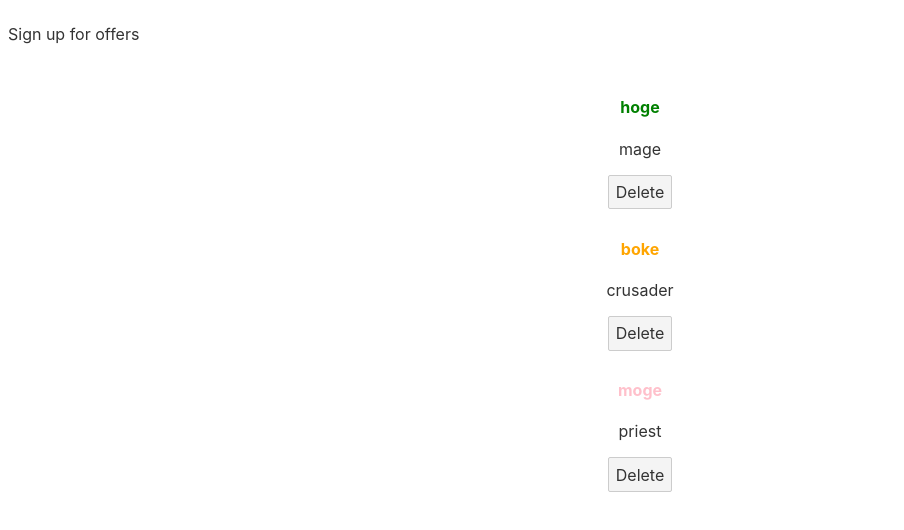
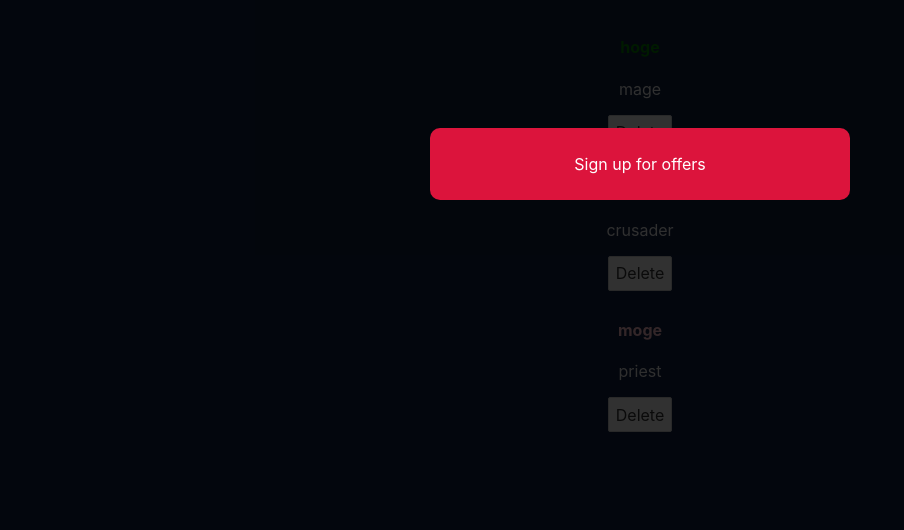
Before and after one commit to andasan/visa-sanbox-sv, a Svelte app: page / in a window 1280 px wide. Shown: the whole page, without its empty margins (0-904 px from the left). Built offline with nearby package versions, Linux system fonts and the light colour scheme.

Commit message:
:lipstick: css and conditional styles

```diff
--- a/public/global.css
+++ b/public/global.css
@@ -61,3 +61,15 @@ button:not(:disabled):active {
 button:focus {
 	border-color: #666;
 }
+
+/* Extra styles */
+body{
+	background-color: rgb(16, 31, 63);
+	color: #eee;
+	padding: 0;
+	margin: 0;
+}
+
+h4 {
+	color: orangered;
+}
--- a/src/Components/Modal.svelte
+++ b/src/Components/Modal.svelte
@@ -1,13 +1,32 @@
 <script>
     let showModal = true
+    let isPromo = true
 </script>
 
 <style>
-    /* your styles go here */
+    .backdrop{
+        width: 100%;
+        height: 100%;
+        position: fixed;
+        background-color: rgba(0,0,0,0.8);
+    }
+    .modal{
+        padding: 10px;
+        border-radius: 10px;
+        max-width: 400px;
+        margin: 10% auto;
+        text-align: center;
+        background-color: white;
+    }
+
+    .promo .modal{
+        background-color: crimson;
+        color: white;
+    }
 </style>
 
 {#if showModal}
-<div class="backdrop">
+<div class="backdrop" class:promo={isPromo}>
     <div class="modal">
         <p>Sign up for offers</p>
     </div>
```
